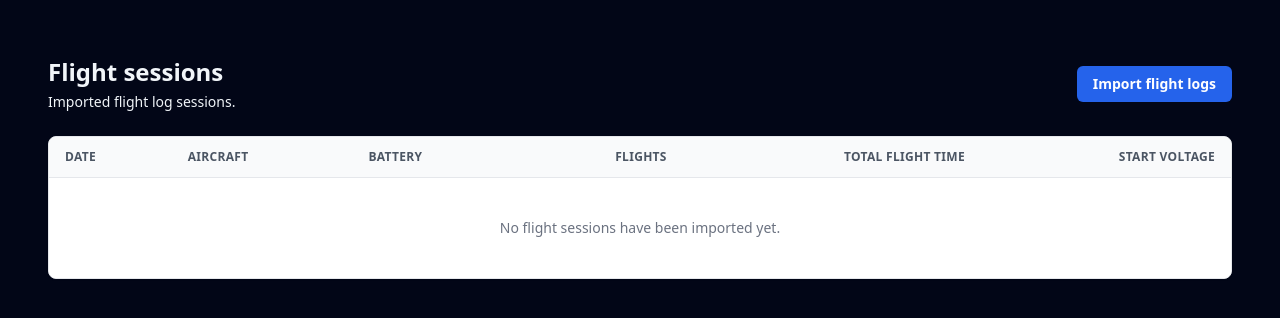
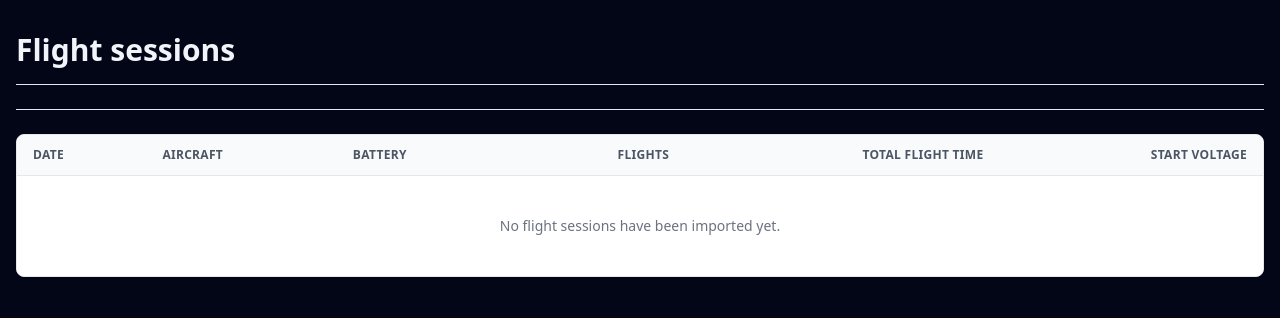
Before and after one commit to boozeman/battomatic, a Django app: page /flightlog/sessions/ in a window 1280 px wide. Shown: the part 61-379 px from the top of the page. Run offline with Django 5.2, Linux system fonts and the light colour scheme; data that the repository does not hold is empty; some libraries are stand-ins or nearby versions.

Commit message:
long road to change css

```diff
--- a/battomatic/flightlog/templates/flightlog/session_list.html
+++ b/battomatic/flightlog/templates/flightlog/session_list.html
@@ -3,25 +3,20 @@
 
 
 {% block content %}
-<div class="mx-auto max-w-7xl px-4 py-6 sm:px-6 lg:px-8">
-  <div class="mb-6 flex flex-col gap-3 sm:flex-row sm:items-center sm:justify-between">
-    <div>
-      <h1 class="text-2xl font-bold">
+<div class="mb-6">
+
+    <h1 class="text-3xl font-bold">
         Flight sessions
-      </h1>
+    </h1>
 
-      <p class="mt-1 text-sm">
-        Imported flight log sessions.
-      </p>
-    </div>
-
-    <a
-      href="{% url 'flightlog:upload' %}"
-      class="inline-flex items-center justify-center rounded-md bg-blue-600 px-4 py-2 text-sm font-semibold text-white hover:bg-blue-700"
-    >
-      Import flight logs
-    </a>
+    <div class="flex flex-wrap gap-2 mt-4 border-t border-b border-slate-200 py-3">
+    {% if user.is_authenticated %}
+      <a href="{% url 'flightlog:upload' %}" class="inline-flex items-center justify-center rounded-md bg-blue-600 px-4 py-2 text-sm font-semibold text-white hover:bg-blue-700">
+        Import flight logs
+      </a>
+    {% endif %}
   </div>
+</div>
 
   <div class="overflow-hidden rounded-lg border border-gray-200 bg-white shadow-sm">
     <div class="overflow-x-auto">
```
